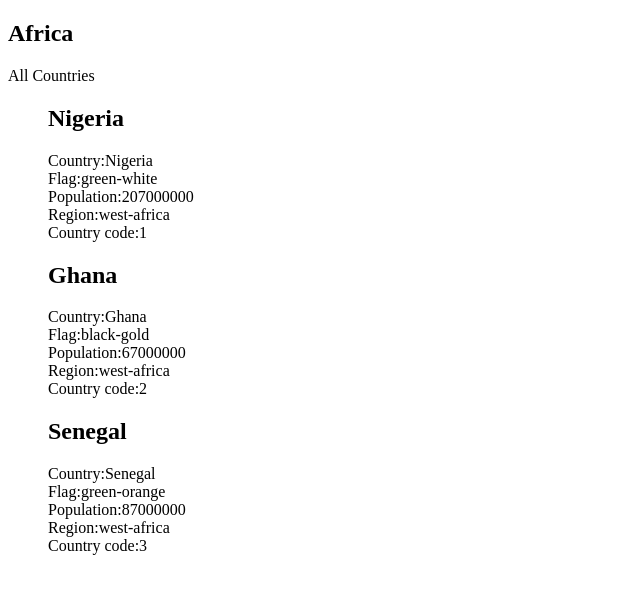
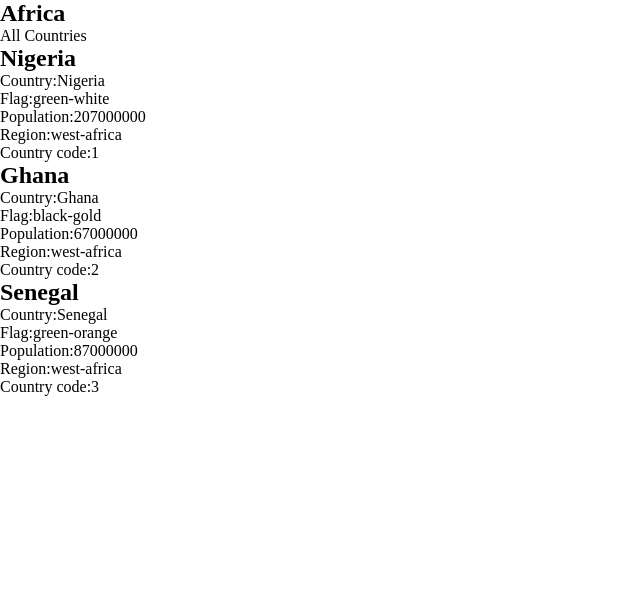
Before and after one commit to forLoop94/Population-Metrics-App, a React (Create React App) app: page / in a window 1280 px wide. Shown: the top 594 px of the page, without its empty margins (0-640 px from the left). Built offline with nearby package versions, Linux system fonts and the light colour scheme.

Commit message:
Add css file to clear stylint error

```diff
--- /dev/null
+++ b/src/App.css
@@ -0,0 +1,5 @@
+* {
+  margin: 0;
+  padding: 0;
+  box-sizing: border-box;
+}
--- a/src/App.js
+++ b/src/App.js
@@ -1,4 +1,5 @@
 import Countries from './components/Countries';
+import './App.css';
 
 function App() {
   return (
```
